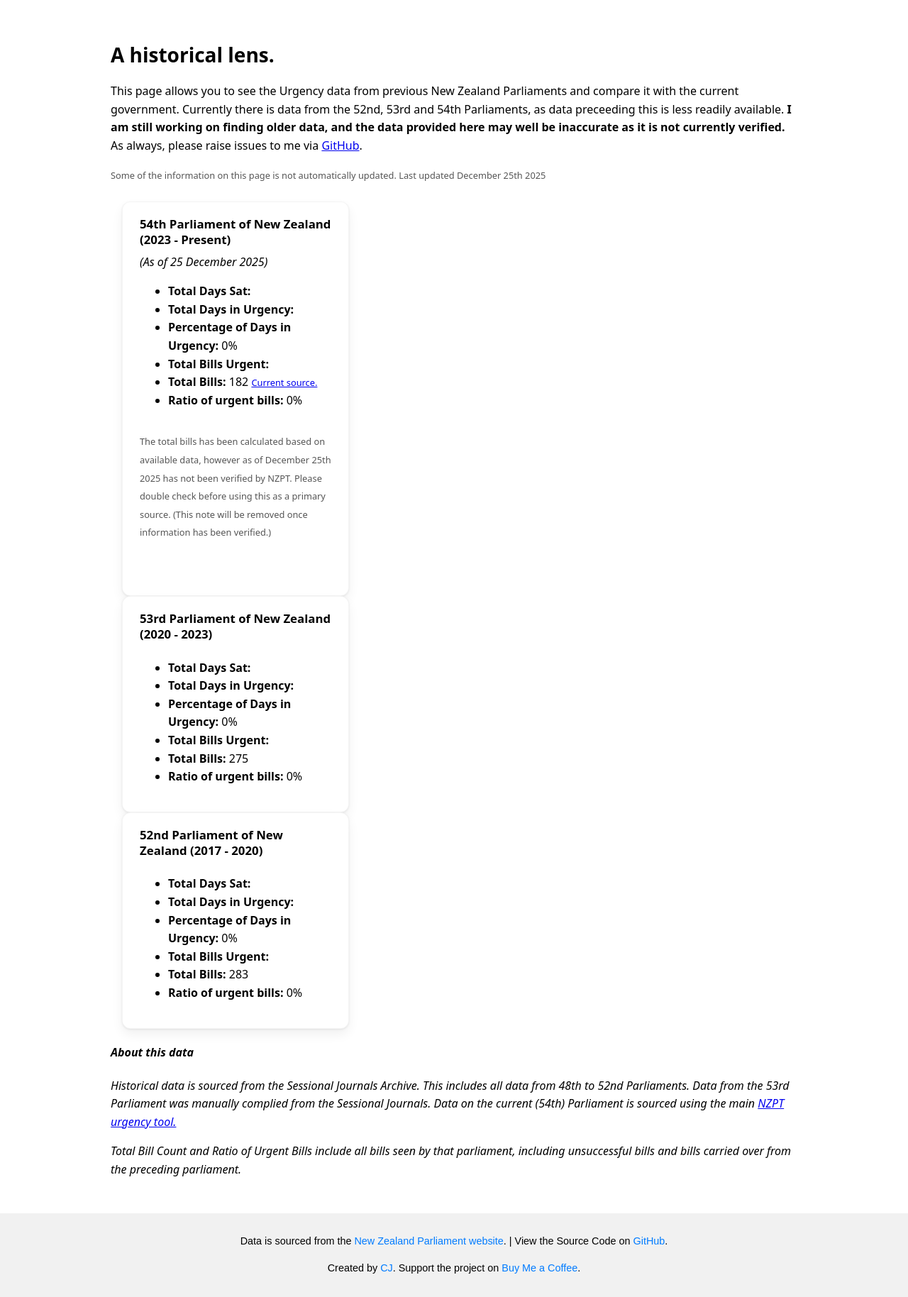
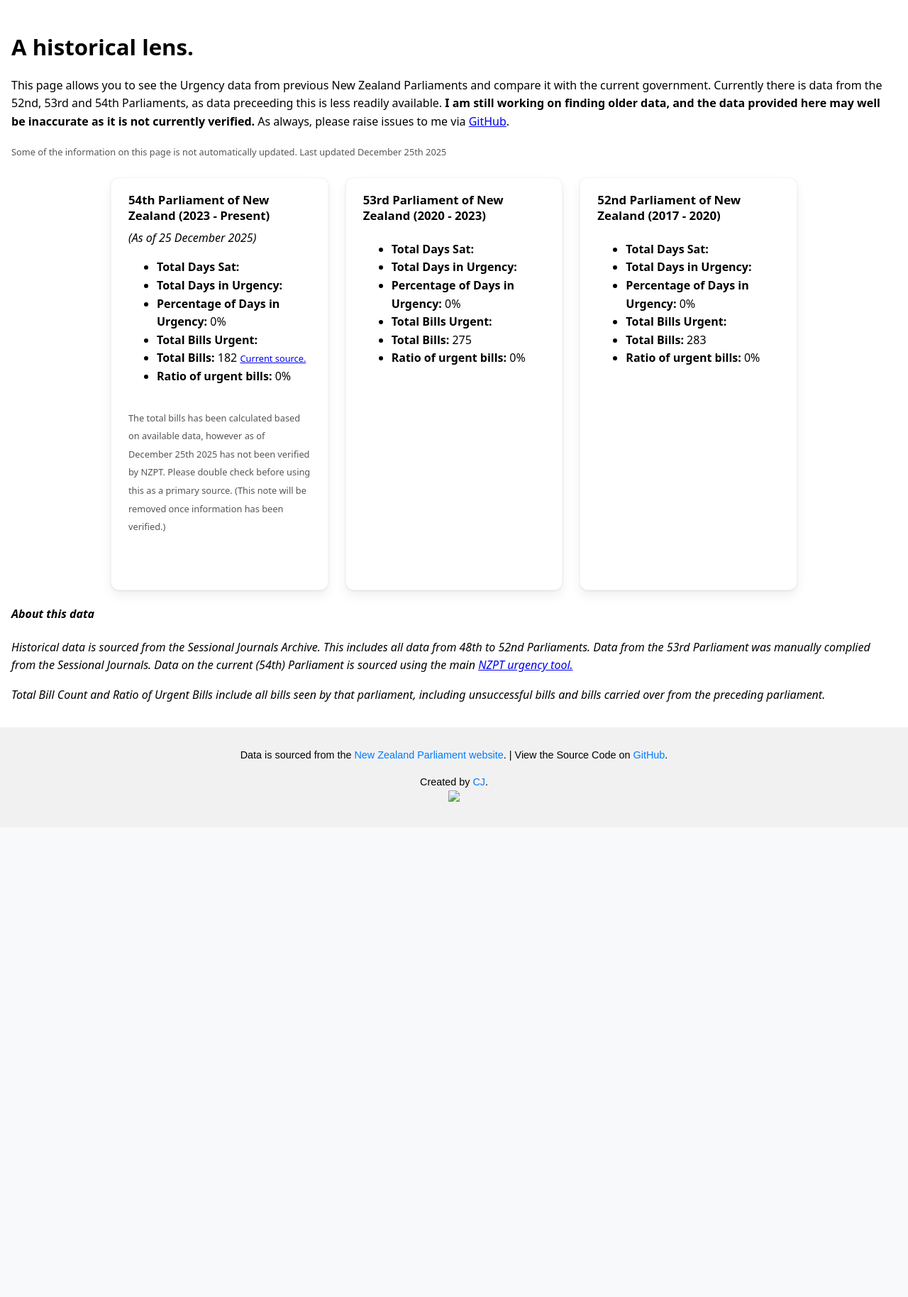
Before and after one commit to ItsHammy/nzpt-urgency, a PHP site: page /historical in a window 1280 px wide. Shown: the part 214-2042 px from the top of the page at 71% size. After the commit the page ends 1344 px from the top, so only its background shows below. Run offline with PHP 8.4, Linux system fonts and the light colour scheme; some libraries are stand-ins or nearby versions.

Commit message:
BMAC footer + Formatting fix on historical + typo fix on homepage

```diff
--- a/web/bills/index.php
+++ b/web/bills/index.php
@@ -103,7 +103,7 @@ $count_bills_affected = $db->querySingle('SELECT COUNT(id) FROM bills');
     </div>
     </main>
     <footer>
-        <p>Data is sourced from the <a href="https://www.parliament.nz/en" target="_blank">New Zealand Parliament website</a>. | View the Source Code on <a href="https://github.com/itshammy/nzpt-urgency">GitHub</a>.</p>
-        <p>Created by <a href="https://cjs.nz">CJ</a>. Support the project on <a href="https://buymeacoffee.com/hammy">Buy Me a Coffee</a>.</p>
+        <p>Data is sourced from the <a href="https://www.parliament.nz/en" target="_blank">New Zealand Parliament website</a>. | View the Source Code on <a href="https://github.com/itshammy/nzpt-urgency" target="_blank">GitHub</a>.</p>
+        <p>Created by <a href="https://cjs.nz">CJ</a>.<br><a href="https://www.buymeacoffee.com/hammy"><img width="10%" src="https://img.buymeacoffee.com/button-api/?text=Buy me a Latte&emoji=☕&slug=hammy&button_colour=BD5FFF&font_colour=ffffff&font_family=Poppins&outline_colour=000000&coffee_colour=FFDD00" /></a></p>
     </footer>
 </body>
--- a/web/historical/index.php
+++ b/web/historical/index.php
@@ -79,14 +79,14 @@ $PAGE_UPDATED = "December 25th 2025";
             <a href="https://cjs.nz/socials" target="_blank">Contact</a>
         </nav>
     </header>
-    <main class="historical-stats">
+    <main class="stats-overview">
     <h2>A historical lens.</h2>
     <p>
         This page allows you to see the Urgency data from previous New Zealand Parliaments and compare it with the current government. Currently there is data from the 52nd, 53rd and 54th Parliaments, as data preceeding this is less readily available. <b>I am still working on finding older data, and the data provided here may well be inaccurate as it is not currently verified.</b> As always, please raise issues to me via <a href="https://github.com/itshammy/nzpt-urgency/issues" target="_blank">GitHub</a>.
     </p>
     <p class="historical-stats__note"><small>Some of the information on this page is not automatically updated. Last updated <?php echo $PAGE_UPDATED; ?></small></p>
 
-    <div class="stats-overview">
+    <div class="stats-card-grid">
         <article class="stats-card">
             <h3 class="stats-card__title">54th Parliament of New Zealand (2023 - Present)</h3>
             <em>(As of <?php echo $last_updated_54; ?>)</em>
@@ -131,8 +131,8 @@ $PAGE_UPDATED = "December 25th 2025";
 </aside>
     </main>
     <footer>
-        <p>Data is sourced from the <a href="https://www.parliament.nz/en" target="_blank">New Zealand Parliament website</a>. | View the Source Code on <a href="https://github.com/itshammy/nzpt-urgency">GitHub</a>.</p>
-        <p>Created by <a href="https://cjs.nz">CJ</a>. Support the project on <a href="https://buymeacoffee.com/hammy">Buy Me a Coffee</a>.</p>
+        <p>Data is sourced from the <a href="https://www.parliament.nz/en" target="_blank">New Zealand Parliament website</a>. | View the Source Code on <a href="https://github.com/itshammy/nzpt-urgency" target="_blank">GitHub</a>.</p>
+        <p>Created by <a href="https://cjs.nz">CJ</a>.<br><a href="https://www.buymeacoffee.com/hammy"><img width="10%" src="https://img.buymeacoffee.com/button-api/?text=Buy me a Latte&emoji=☕&slug=hammy&button_colour=BD5FFF&font_colour=ffffff&font_family=Poppins&outline_colour=000000&coffee_colour=FFDD00" /></a></p>
     </footer>
 </body>
 </html>
```
Also changed, not shown: web/index.php (+4 -4 lines).
